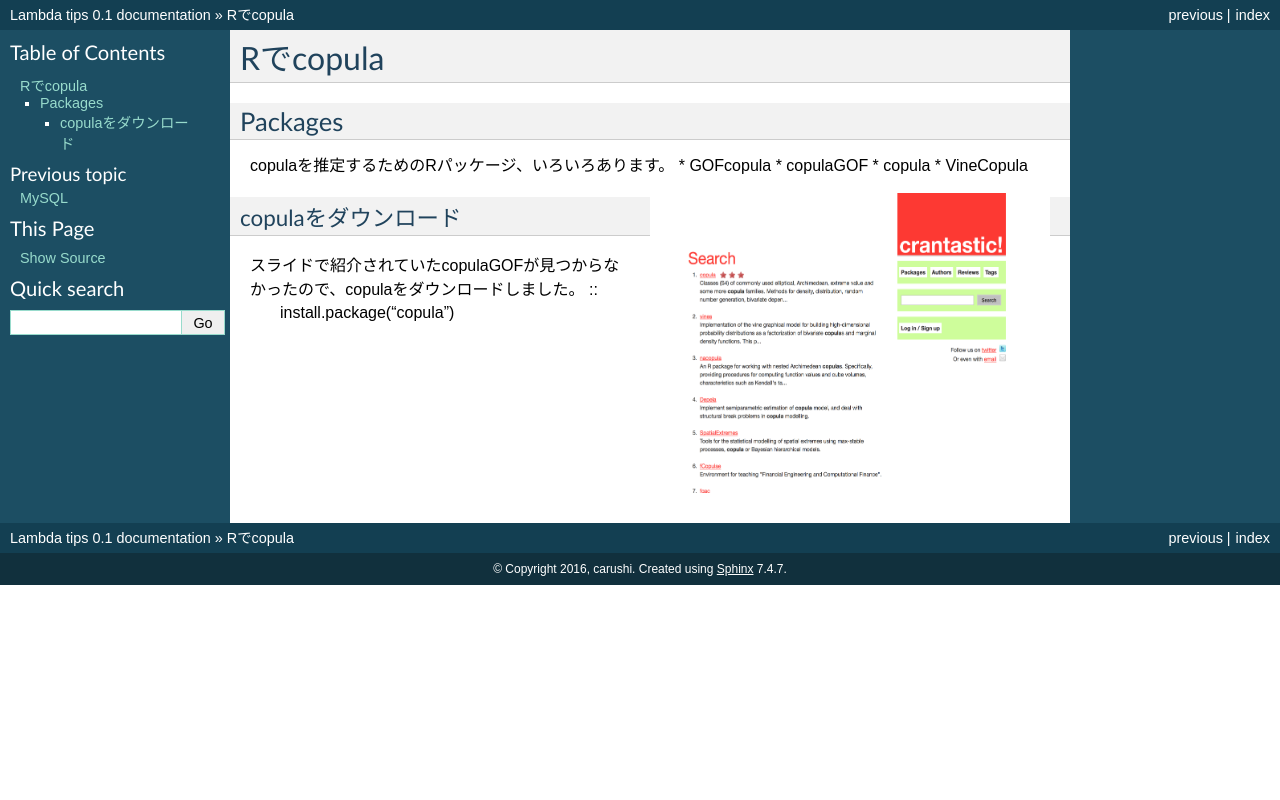
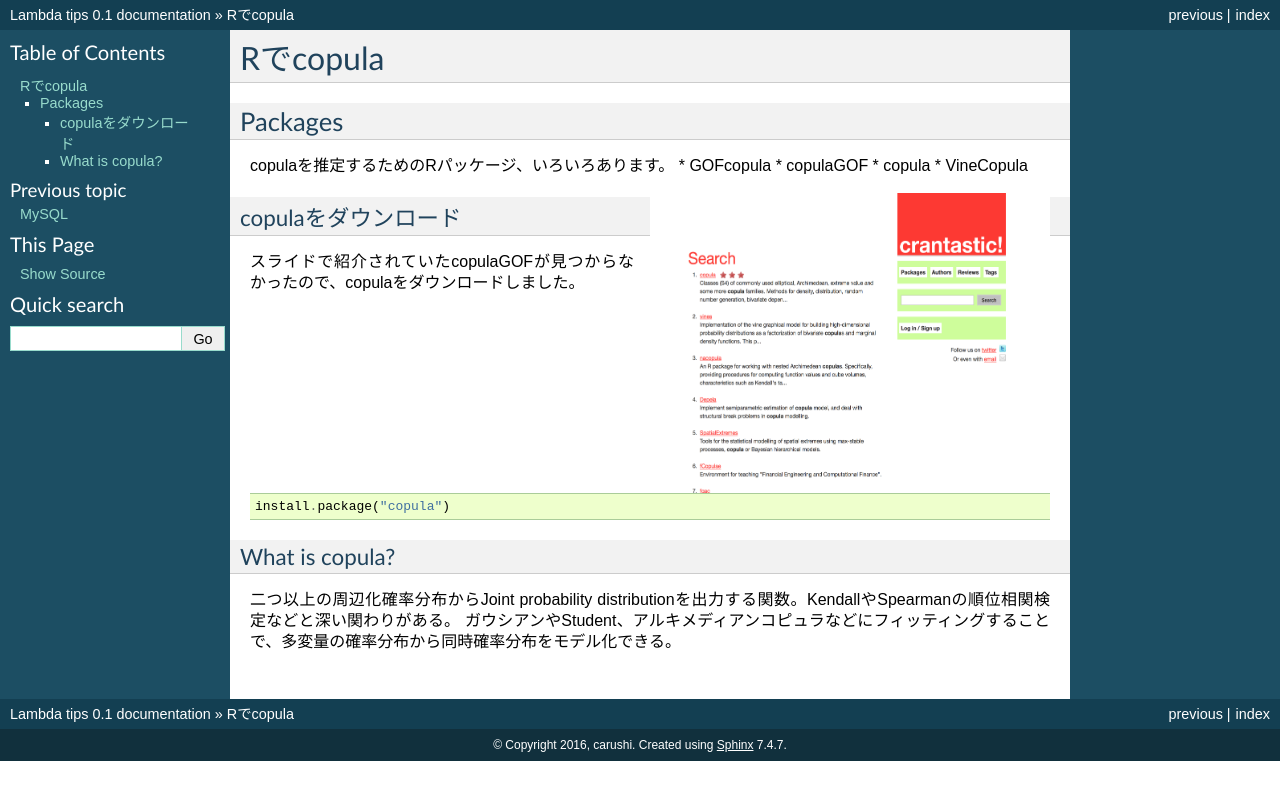
Before and after one commit to carushi/resource, a Sphinx documentation site: the page built from docs/copula.rst, in a window 1280 px wide. Shown: the top 800 px of the page. Built offline with Sphinx 7.4.7, drawn with Linux system fonts in a browser that asks for light colours.

Commit message:
fix indent

```diff
--- a/docs/copula.rst
+++ b/docs/copula.rst
@@ -22,5 +22,13 @@ copulaを推定するためのRパッケージ、いろいろあります。
 copulaをダウンロード
 ++++++++++
 
+
 スライドで紹介されていたcopulaGOFが見つからなかったので、copulaをダウンロードしました。 ::
+
 	install.package("copula")
+
+What is copula?
+++++++++++++
+
+二つ以上の周辺化確率分布からJoint probability distributionを出力する関数。KendallやSpearmanの順位相関検定などと深い関わりがある。
+ガウシアンやStudent、アルキメディアンコピュラなどにフィッティングすることで、多変量の確率分布から同時確率分布をモデル化できる。
```
